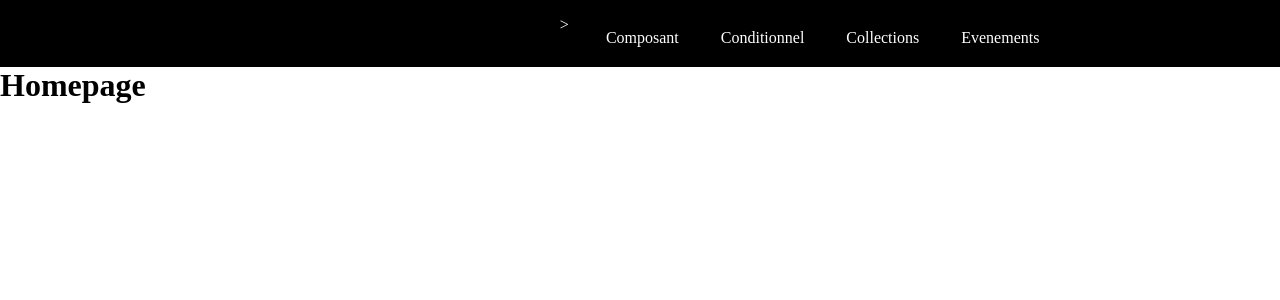
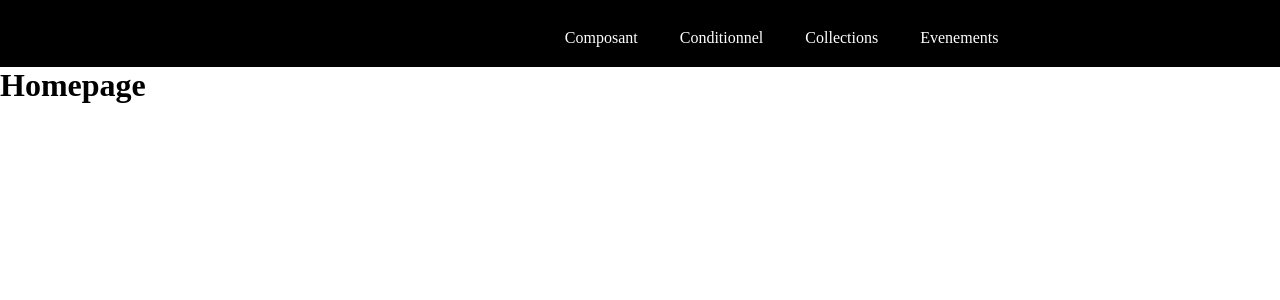
Before and after one commit to zacharyb12/React-FQ25L073, a React (Vite) app in the folder projet-react/demo-react/: page / in a window 1280 px wide. Both pictures are taken after a click on the button "Demo". Shown: the top 300 px of the page. Built offline with nearby package versions, Linux system fonts and the light colour scheme.

Commit message:
navbar-state-2

```diff
--- a/projet-react/demo-react/src/components/navbar.jsx
+++ b/projet-react/demo-react/src/components/navbar.jsx
@@ -13,7 +13,7 @@ function Navbar(){
 
                 {/*Affichage conditionnel des liens , utilisation d'une variable ( state )*/}
                 {/* l' element se referme si on sort de la zone  ou si on clique */}
-                {isDemoOpen ? <ul className="navbar-links-open" onMouseLeave={() => setIsDemoOpen(!isDemoOpen)} onClick={ () => setIsDemoOpen(!isDemoOpen)} >                   >
+                {isDemoOpen ? <ul className="navbar-links-open" onMouseLeave={() => setIsDemoOpen(!isDemoOpen)} onClick={ () => setIsDemoOpen(!isDemoOpen)} >
 
                         {/* Liens */}
                         <li><Link to="/demo-composant">Composant</Link></li>
```
